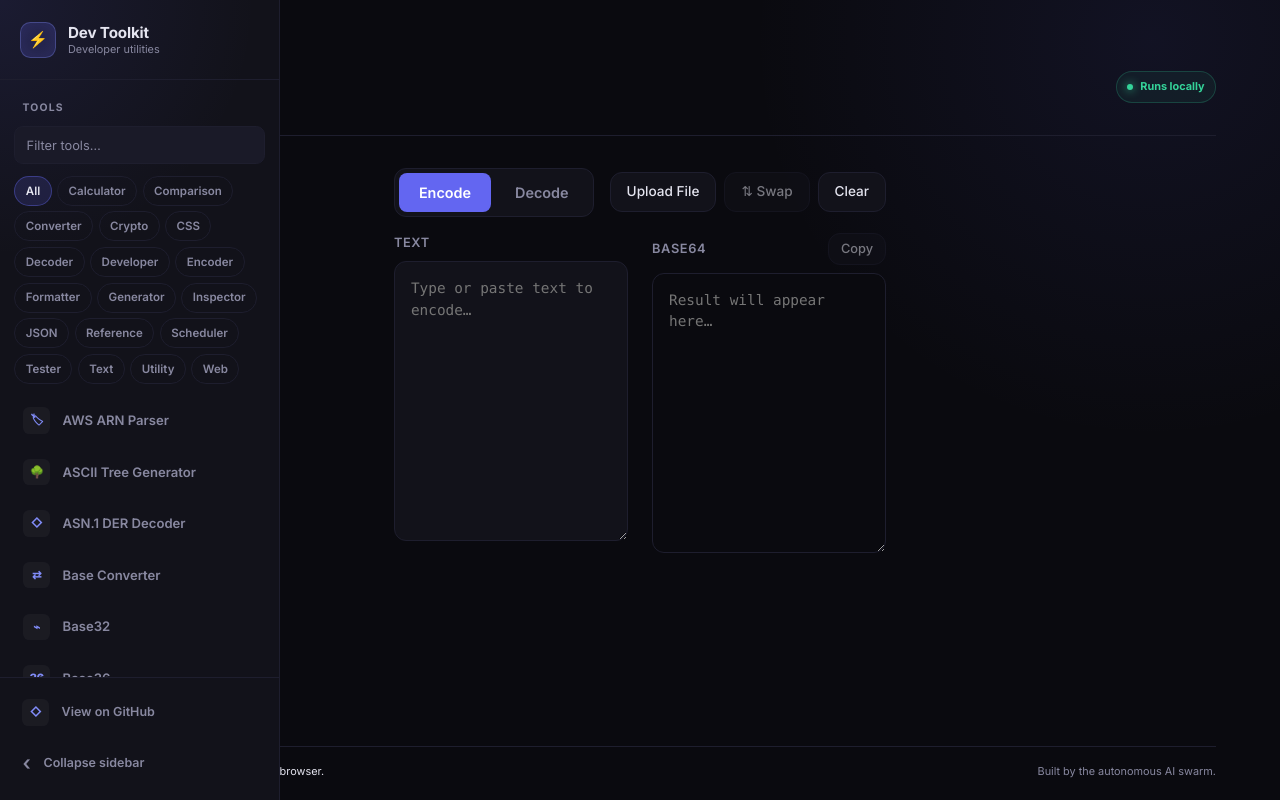
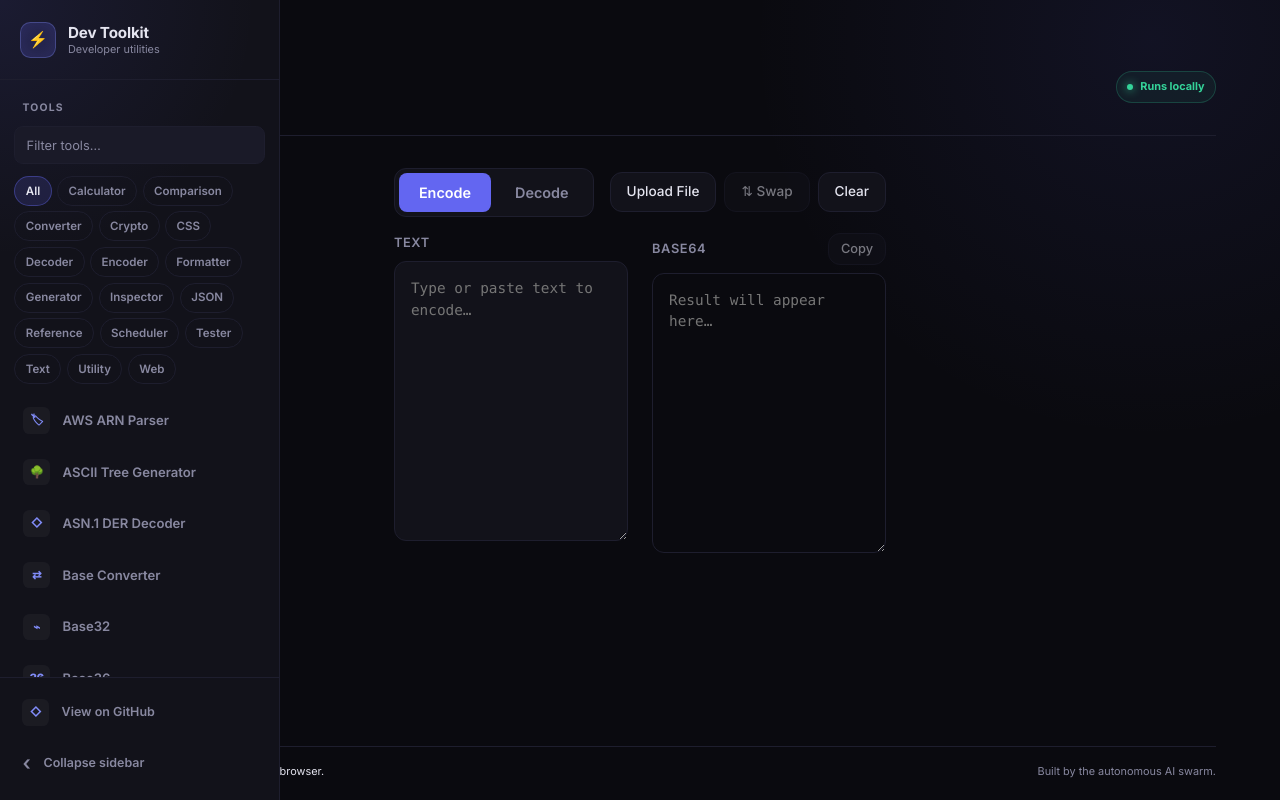
Before and after one commit to dragoncowkarma/dev-toolkit, a React (Vite) app: page /#/base64 in a window 1280 px wide. Built offline with nearby package versions, Linux system fonts and the light colour scheme.

Commit message:
fix(crc): use supported calculator category (#365)

```diff
--- a/src/tools/crc-calculator/meta.js
+++ b/src/tools/crc-calculator/meta.js
@@ -3,5 +3,5 @@ export default {
   name: 'CRC Checksum Calculator',
   description: 'Calculate CRC-8, CRC-16, and CRC-32 checksums in your browser.',
   icon: '✓',
-  category: 'Developer',
+  category: 'Calculator',
 };
```
